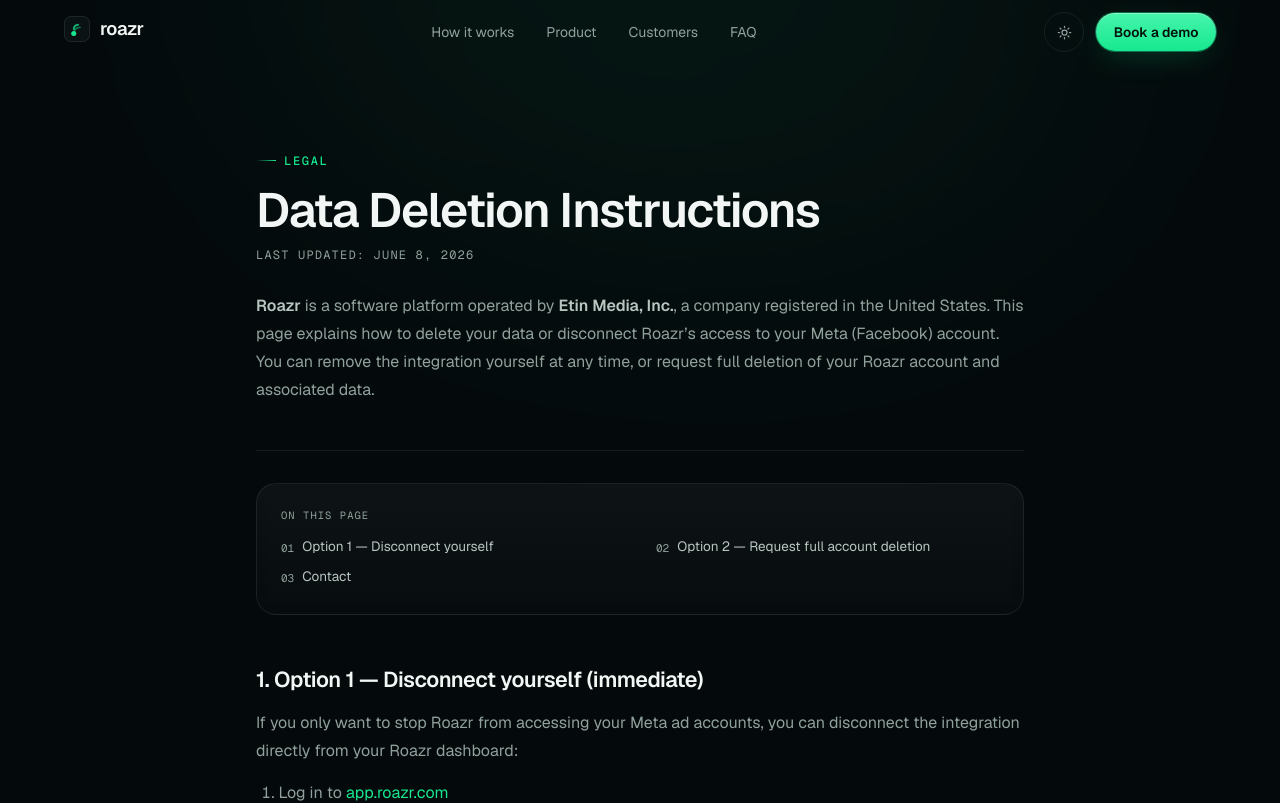
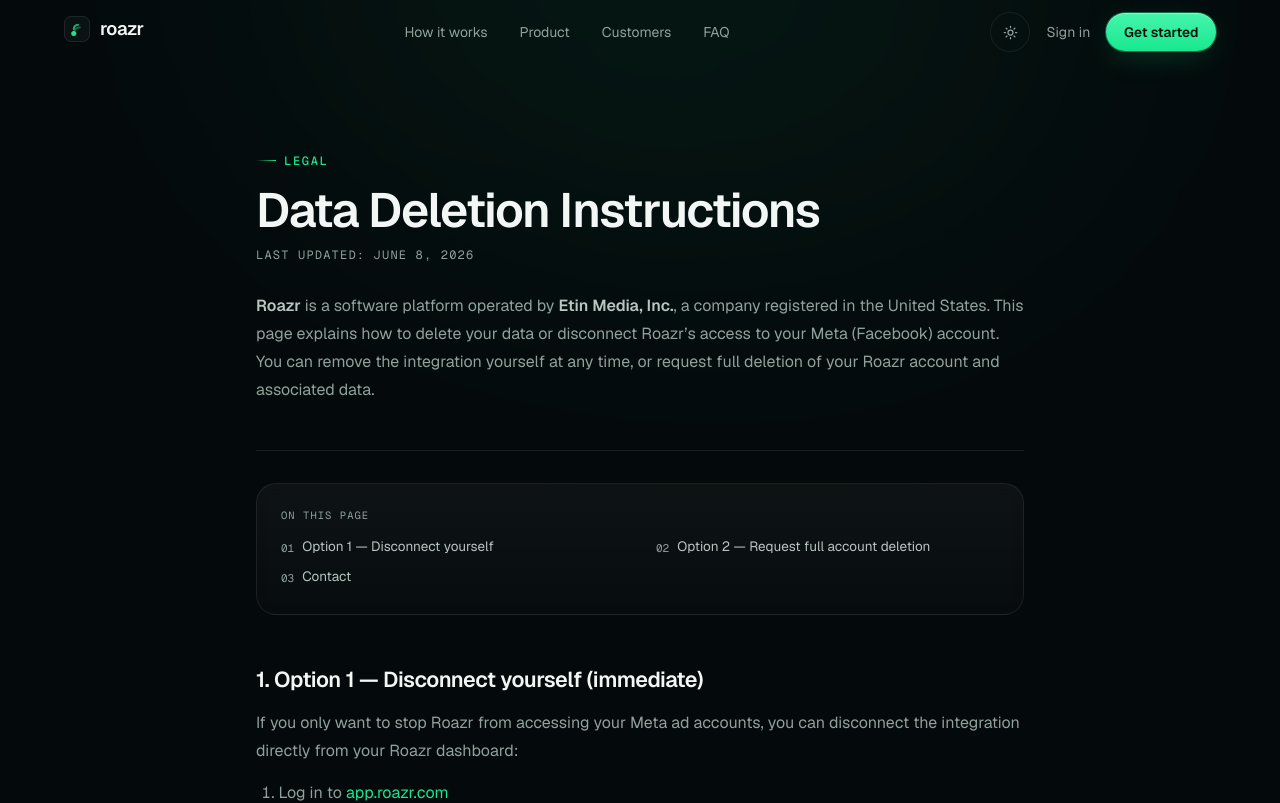
Before and after one commit to AxotechFuture/roazr-website, a Next.js app: page /data-deletion in a window 1280 px wide. Shown: the top 803 px of the page. Built offline with nearby package versions, Linux system fonts and the light colour scheme.

Commit message:
feat(cta): nav — Get started primary + Sign in link; mobile menu gets both paths
Co-Authored-By: Claude Opus 4.8 <noreply@anthropic.com>

```diff
--- a/components/Nav.tsx
+++ b/components/Nav.tsx
@@ -4,6 +4,7 @@ import Link from "next/link";
 import { useEffect, useState } from "react";
 import { Wordmark } from "@/components/Wordmark";
 import { ThemeToggle } from "@/components/ThemeToggle";
+import { site } from "@/lib/site";
 
 const links = [
   { href: "/#how-it-works", label: "How it works" },
@@ -67,11 +68,18 @@ export function Nav() {
           ))}
         </div>
 
-        <div className="hidden items-center gap-3 md:flex">
+        <div className="hidden items-center gap-4 md:flex">
           <ThemeToggle />
-          <Link href="/demo" className="btn btn-primary btn-sm">
-            Book a demo
-          </Link>
+          <a
+            href={site.signinUrl}
+            rel="noopener"
+            className="py-2 text-sm text-muted transition-colors hover:text-foreground"
+          >
+            {site.cta.signin}
+          </a>
+          <a href={site.signupUrl} rel="noopener" className="btn btn-primary btn-sm">
+            {site.cta.signup}
+          </a>
         </div>
 
         {/* mobile toggle */}
@@ -109,13 +117,29 @@ export function Nav() {
                 {l.label}
               </Link>
             ))}
-            <Link
-              href="/demo"
+            <a
+              href={site.signupUrl}
+              rel="noopener"
               className="btn btn-primary btn-md mt-3"
               onClick={() => setOpen(false)}
             >
-              Book a demo
+              {site.cta.signup}
+            </a>
+            <Link
+              href="/demo"
+              className="btn btn-ghost btn-md mt-2"
+              onClick={() => setOpen(false)}
+            >
+              {site.cta.demo}
             </Link>
+            <a
+              href={site.signinUrl}
+              rel="noopener"
+              className="mt-3 rounded-lg px-3 py-3 text-center text-[15px] text-muted transition-colors hover:text-foreground"
+              onClick={() => setOpen(false)}
+            >
+              {site.cta.signin}
+            </a>
           </div>
         </div>
       )}
```
